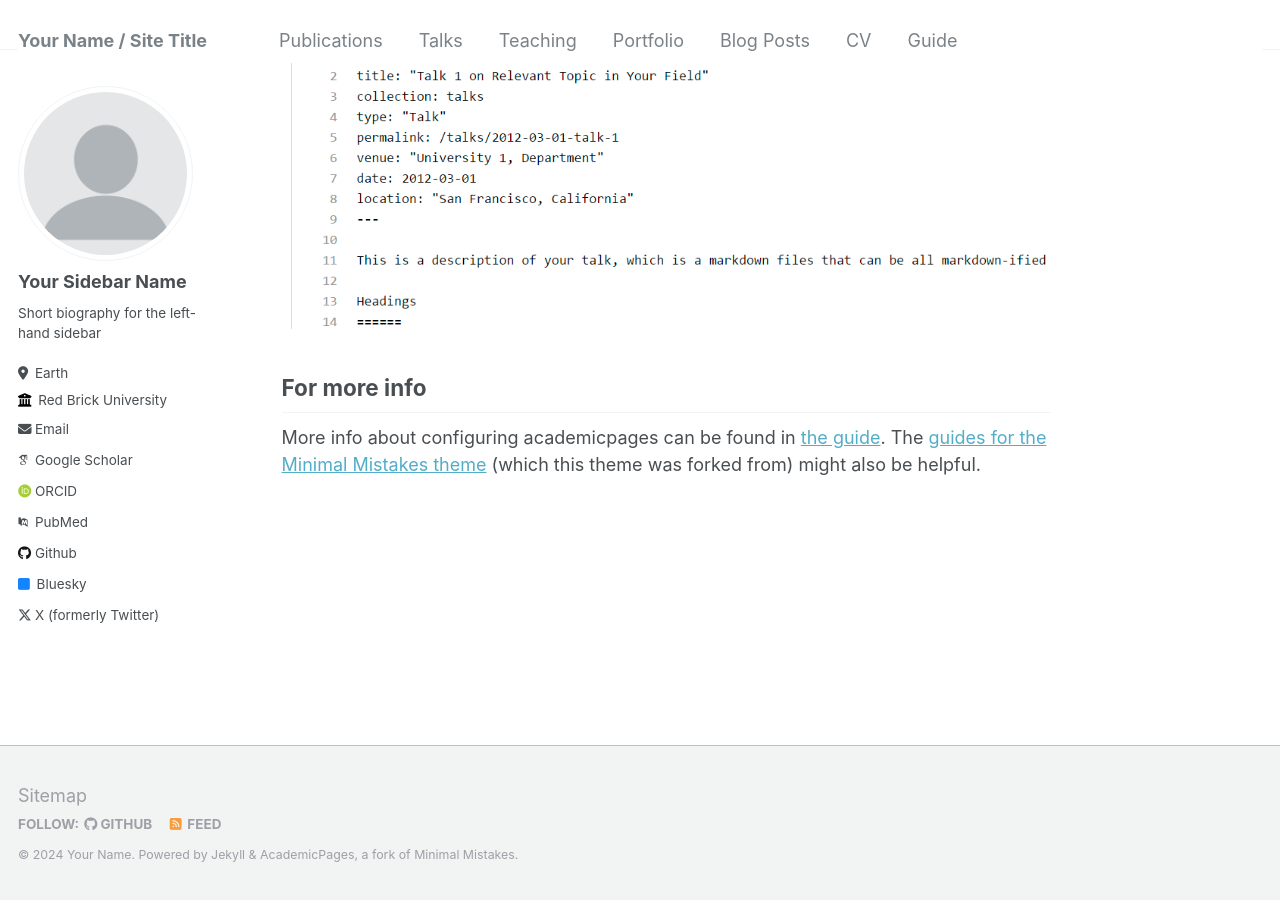
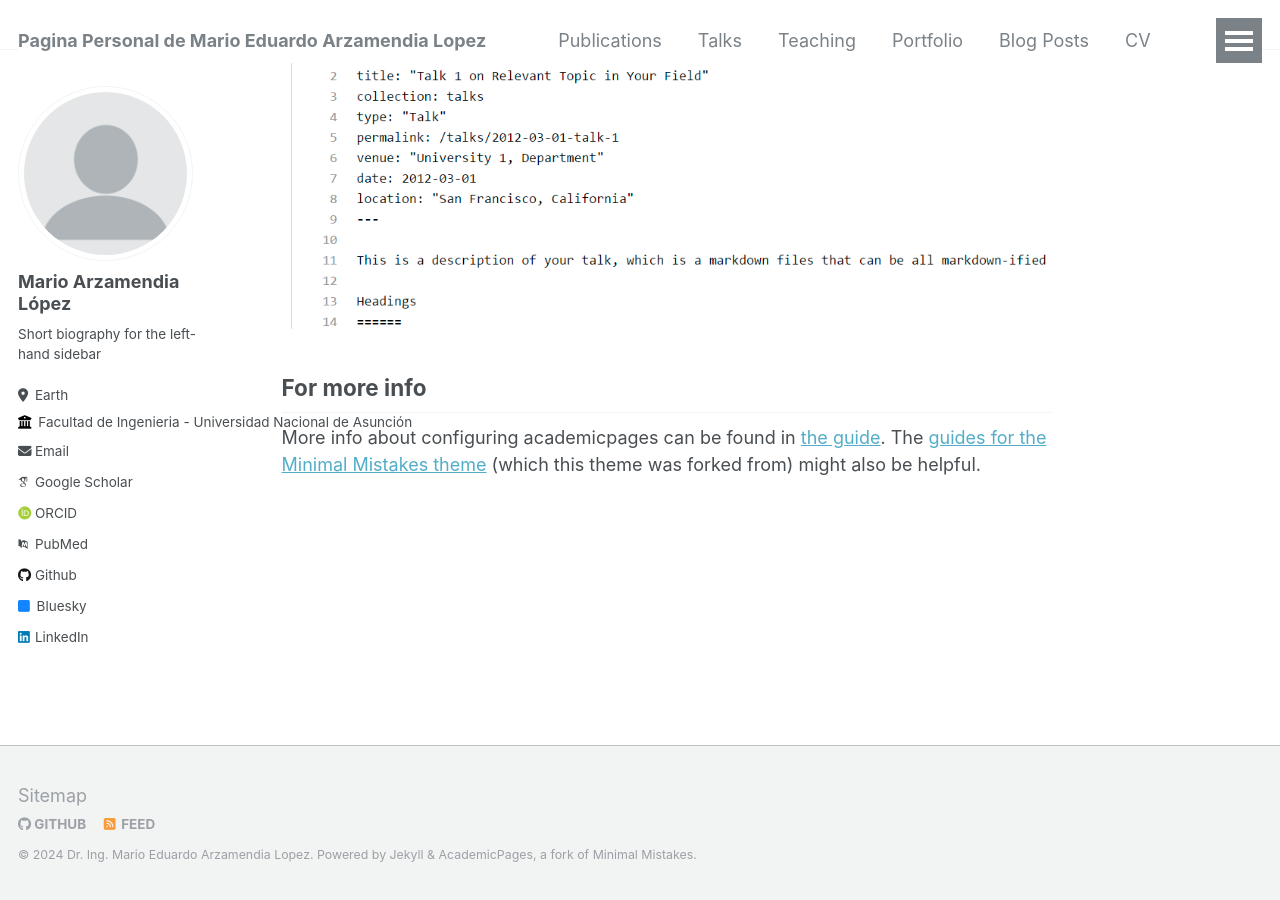
Before and after one commit to marzlop/marzlop.github.io, a Jekyll site: the page built from _pages/about.md, in a window 1280 px wide and 900 px high, scrolled down 2640 px. Built offline with Jekyll 4.4.1, drawn with Linux system fonts in a browser that asks for light colours; some web fonts are replaced.

Commit message:
Update _config.yml
Actualizacion de datos basicos

```diff
--- a/_config.yml
+++ b/_config.yml
@@ -7,14 +7,14 @@
 # server process.
 
 # Basic Site Settings
-locale                   : "en-US"
-title                    : "Your Name / Site Title"
+locale                   : "es-PY"
+title                    : "Pagina Personal de Mario Eduardo Arzamendia Lopez"
 title_separator          : "-"
-name                     : &name "Your Name"
-description              : &description "personal description"
-url                      : https://academicpages.github.io # the base hostname & protocol for your site e.g. "https://mmistakes.github.io"
+name                     : &name "Dr. Ing. Mario Eduardo Arzamendia Lopez"
+description              : &description "Docente Investigador con Dedicación Completa en el Laboratorio de Sistemas Distribuidos del Departamento de Ingeniería Elecrónica y Mecatrónica de la Facultad de Ingeniería de la Universidad Nacional de Asunción."
+url                      : https://marzlop.github.io # the base hostname & protocol for your site e.g. "https://mmistakes.github.io"
 baseurl                  : "" # the subpath of your site, e.g. "/blog"
-repository               : "academicpages/academicpages.github.io"
+repository               : "marzlop/mar.github.io"
 
 # Site Author - The following control what appear as part of the author content on the side bar.
 #               If a field is blank the icon and link will not appear, otherwise it will be shown.
@@ -22,11 +22,11 @@ repository               : "academicpages/academicpages.github.io"
 author:
   # Biographic information
   avatar           : "profile.png"
-  name             : "Your Sidebar Name"
+  name             : "Mario Arzamendia López"
   pronouns         : # example: "she/her"
   bio              : "Short biography for the left-hand sidebar"
   location         : "Earth"
-  employer         : "Red Brick University"
+  employer         : "Facultad de Ingenieria - Universidad Nacional de Asunción"
   uri              : # URL
   email            : "none@example.org"
 
@@ -42,7 +42,7 @@ author:
   bitbucket        : # Username - Update with your username on the site
   codepen          : # Username
   dribbble         : # Username
-  github           : "academicpages"
+  github           : "marzlop"
   kaggle           : # Username
   stackoverflow    : # User number or user number and name (i.e., use "1" or "1/jeff-atwood")
 
@@ -56,7 +56,7 @@ author:
   keybase          : # Username
   instagram        : # Username
   lastfm           : # Username
-  linkedin         : # Username
+  linkedin         : mario-arzamendia-lopez
   mastodon         : # URL
   medium           : # URL
   pinterest        : # Username
@@ -64,7 +64,7 @@ author:
   steam            : # Username
   telegram         : # URL
   tumblr           : # Username
-  twitter          : "UniofOxford"  # Replace this with your X / Twitter handle
+  twitter          : # "UniofOxford"  # Replace this with your X / Twitter handle
   vine             : # Username
   weibo            : # Username
   wikipedia        : # Username
```
